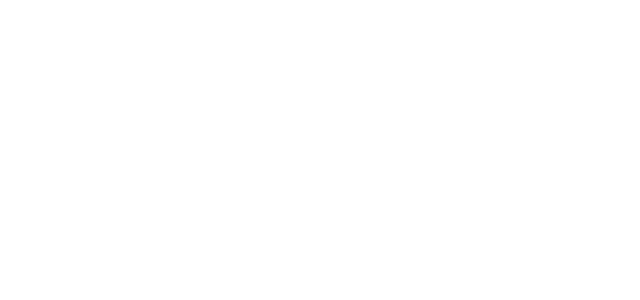
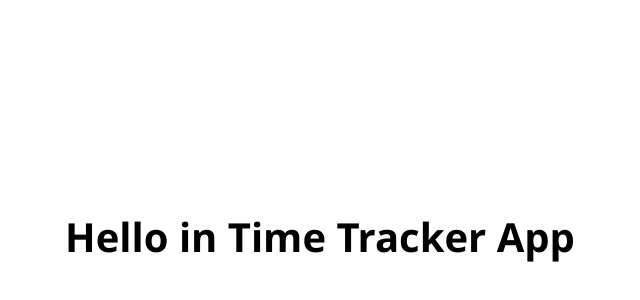
Before and after one commit to fdemchenko/time-tracker-app, a React (Create React App) app: page / in a window 1280 px wide. Shown: the part 164-464 px from the top of the page, without its empty margins (320-960 px from the left). Built offline with nearby package versions, Linux system fonts and the light colour scheme.

Commit message:
Add some temporary content

```diff
--- a/src/App.css
+++ b/src/App.css
@@ -0,0 +1,4 @@
+.greeting {
+    font-size: 40px;
+    font-family:'Segoe UI', Tahoma, Geneva, Verdana, sans-serif;
+}
--- a/src/App.tsx
+++ b/src/App.tsx
@@ -1,7 +1,9 @@
+import './App.css'
+
 function App() {
 	return (
 		<div>
-
+			<h1 className="greeting">Hello in Time Tracker App</h1>
 		</div>
 	);
 }
--- a/src/index.css
+++ b/src/index.css
@@ -0,0 +1,12 @@
+* {
+    margin: 0;
+    padding: 0;
+    box-sizing: border-box;
+}
+
+#root {
+    display: flex;
+    height: 100vh;
+    align-items: center;
+    justify-content: center;
+}
```
